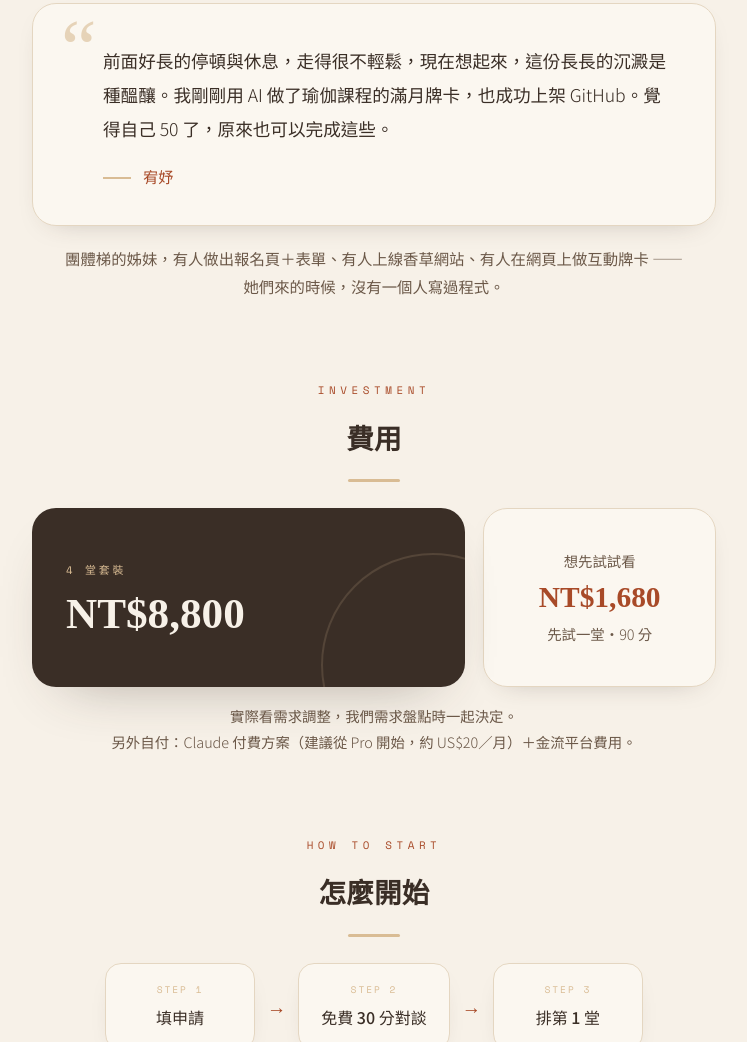
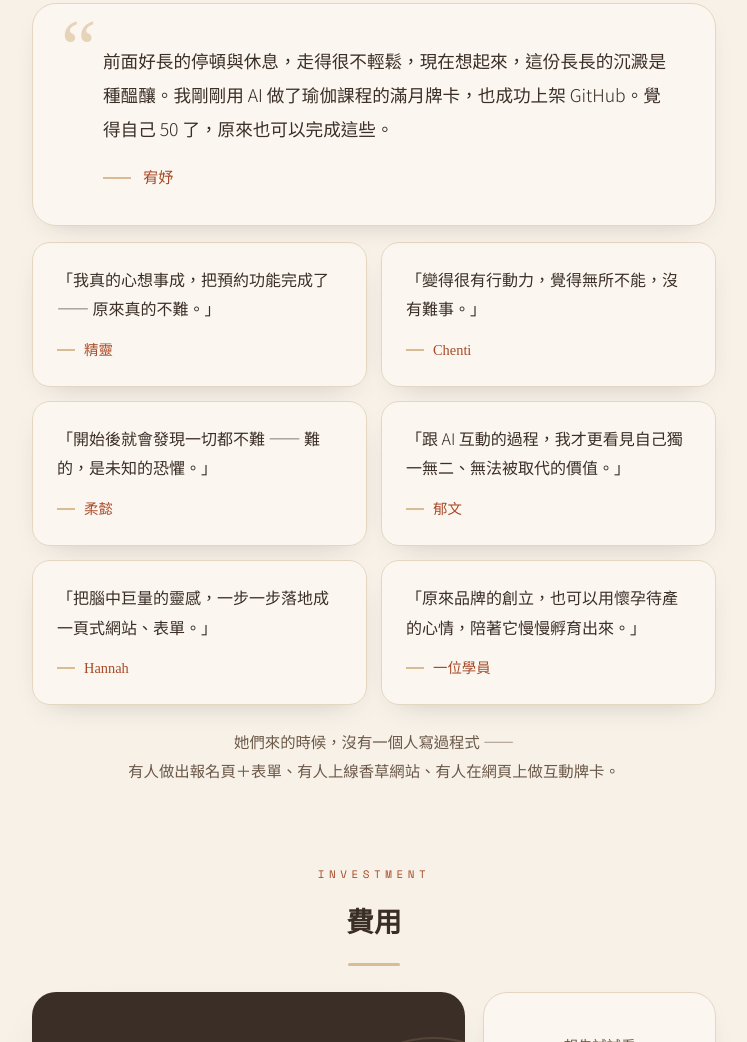
Before and after one commit to milliya1222-coder/ai-workshop, a plain HTML site: page coaching.html in a window 1280 px wide. Shown: the part 2330-3372 px from the top of the page, without its empty margins (266-1013 px from the left). Drawn offline with nearby package versions, Linux system fonts and the light colour scheme.

Commit message:
報價頁見證區加第一梯學員見證卡（依各人授權：署名5則＋匿名1則）
Co-Authored-By: Claude Opus 4.8 <noreply@anthropic.com>

```diff
--- a/coaching.html
+++ b/coaching.html
@@ -97,7 +97,16 @@
   .quote .by{display:flex;align-items:center;gap:12px;margin-top:16px;padding-left:30px;color:var(--accent);
     font-size:.96rem;font-weight:500;font-family:"Noto Serif TC",serif}
   .quote .by::before{content:"";width:28px;height:2px;background:var(--tan)}
-  .works{color:var(--muted);font-size:.96rem;text-align:center;margin-top:18px;line-height:1.85}
+  .works{color:var(--muted);font-size:.96rem;text-align:center;margin-top:22px;line-height:1.85}
+  /* testimonial grid */
+  .quotes{display:grid;grid-template-columns:1fr 1fr;gap:14px;margin-top:16px}
+  .qcard{background:var(--card);border:1px solid var(--line);border-radius:18px;padding:22px 24px;box-shadow:var(--shadow-sm);
+    transition:transform .25s ease,box-shadow .25s ease}
+  .qcard:hover{transform:translateY(-3px);box-shadow:var(--shadow)}
+  .qcard p{font-size:1rem;line-height:1.85;color:var(--text)}
+  .qcard .by{display:flex;align-items:center;gap:9px;margin-top:12px;color:var(--accent);font-size:.9rem;font-weight:500;font-family:"Noto Serif TC",serif}
+  .qcard .by::before{content:"";width:18px;height:2px;background:var(--tan)}
+  @media(max-width:600px){.quotes{grid-template-columns:1fr}}
 
   /* ───── price ───── */
   .price-row{display:flex;gap:18px;align-items:stretch;margin:6px 0}
@@ -195,7 +204,15 @@
       <p>前面好長的停頓與休息，走得很不輕鬆，現在想起來，這份長長的沉澱是種醞釀。我剛剛用 AI 做了瑜伽課程的滿月牌卡，也成功上架 GitHub。覺得自己 50 了，原來也可以完成這些。</p>
       <span class="by">宥妤</span>
     </div>
-    <p class="works reveal">團體梯的姊妹，有人做出報名頁＋表單、有人上線香草網站、有人在網頁上做互動牌卡 ——<br>她們來的時候，沒有一個人寫過程式。</p>
+    <div class="quotes">
+      <div class="qcard reveal"><p>「我真的心想事成，把預約功能完成了 —— 原來真的不難。」</p><span class="by">精靈</span></div>
+      <div class="qcard reveal"><p>「變得很有行動力，覺得無所不能，沒有難事。」</p><span class="by">Chenti</span></div>
+      <div class="qcard reveal"><p>「開始後就會發現一切都不難 —— 難的，是未知的恐懼。」</p><span class="by">柔懿</span></div>
+      <div class="qcard reveal"><p>「跟 AI 互動的過程，我才更看見自己獨一無二、無法被取代的價值。」</p><span class="by">郁文</span></div>
+      <div class="qcard reveal"><p>「把腦中巨量的靈感，一步一步落地成一頁式網站、表單。」</p><span class="by">Hannah</span></div>
+      <div class="qcard reveal"><p>「原來品牌的創立，也可以用懷孕待產的心情，陪著它慢慢孵育出來。」</p><span class="by">一位學員</span></div>
+    </div>
+    <p class="works reveal">她們來的時候，沒有一個人寫過程式 ——<br>有人做出報名頁＋表單、有人上線香草網站、有人在網頁上做互動牌卡。</p>
   </section>
 
   <section>
```
